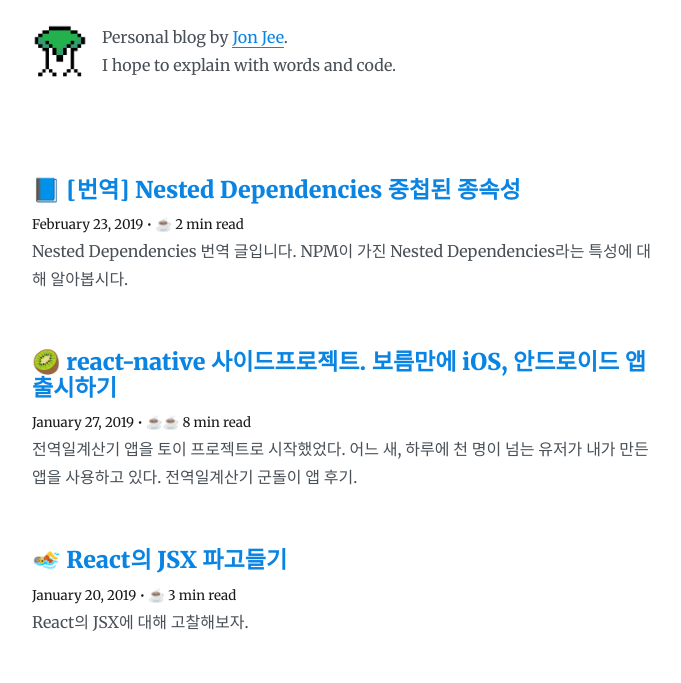
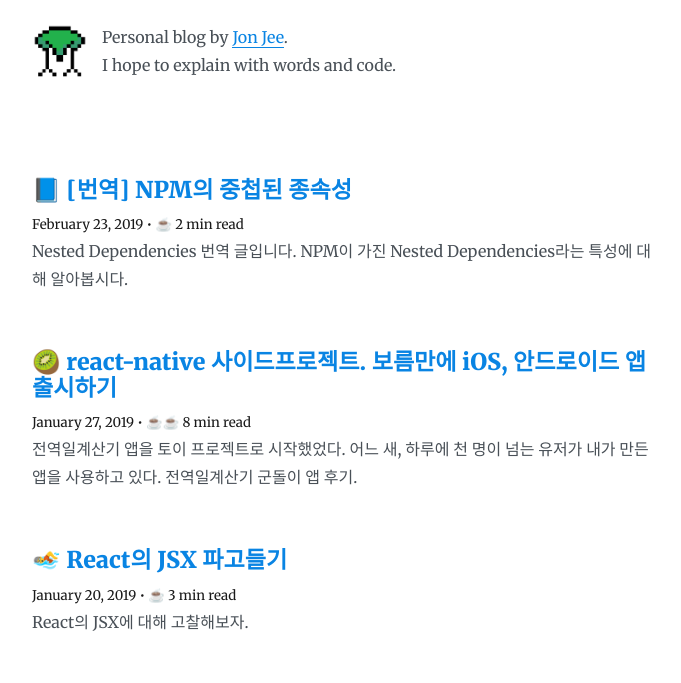
Before and after one commit to 738/blog.holy.kiwi, a Gatsby site: page / in a window 1280 px wide. Shown: the part 117-800 px from the top of the page, without its empty margins (293-974 px from the left). Built offline with nearby package versions, Linux system fonts and the light colour scheme; Gatsby itself is replaced by a stand-in of ours; some packages are replaced by stand-ins of ours.

Commit message:
docs: update nested-dependencies. 제목 수정

```diff
--- a/src/pages/translate/nested-dependencies.md
+++ b/src/pages/translate/nested-dependencies.md
@@ -1,5 +1,5 @@
 ---
-title: 📘 [번역] Nested Dependencies 중첩된 종속성
+title: 📘 [번역] NPM의 중첩된 종속성
 date: '2019-02-23'
 spoiler: Nested Dependencies 번역 글입니다. NPM이 가진 Nested Dependencies라는 특성에 대해 알아봅시다.
 ---
```
